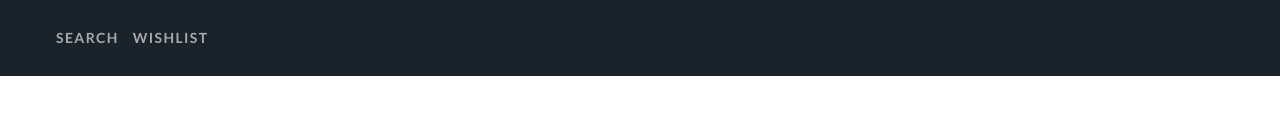
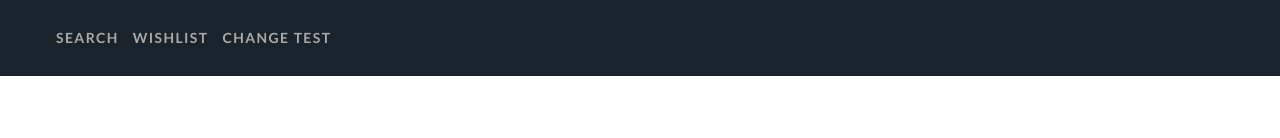
Before and after one commit to sirkells/wishlist, a React (Create React App) app: page / in a window 1280 px wide. Shown: the top 138 px of the page. Built offline with nearby package versions, Linux system fonts and the light colour scheme.

Commit message:
testing changes

```diff
--- a/src/components/Navbar/Navbar.js
+++ b/src/components/Navbar/Navbar.js
@@ -16,6 +16,9 @@ const Navbar = props => {
             <Link className="link dim white dib mr3 fw6" to="/wishlist">
               Wishlist
             </Link>
+            <Link className="link dim white dib mr3 fw6" to="/wishlist">
+              Change Test
+            </Link>
           </nav>
         </header>
       </div>
```
